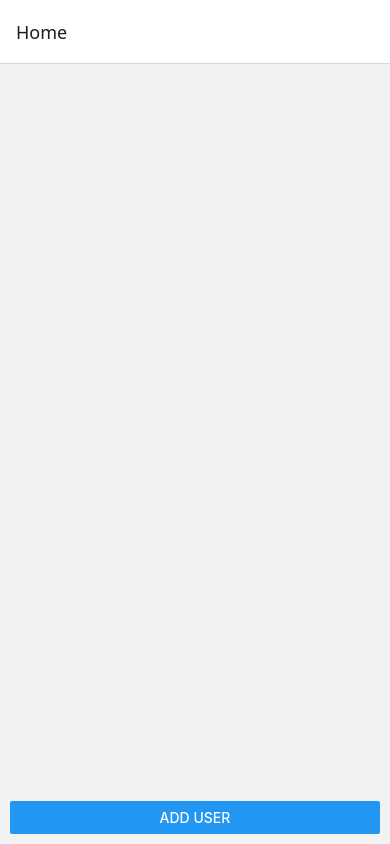
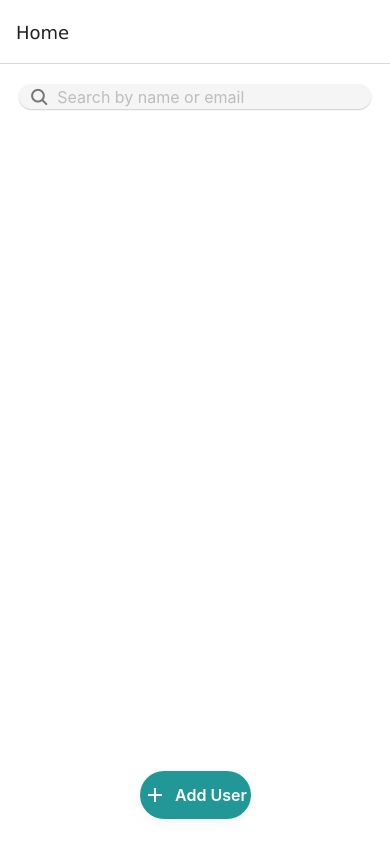
Before and after one commit to sudhanshu2070/userMgmnt, a React Native app: screen /Home in a window 390 px wide. Built offline with nearby package versions, Linux system fonts and the light colour scheme.

Commit message:
Search functionality and UI changes 0.1

```diff
--- a/App.tsx
+++ b/App.tsx
@@ -14,7 +14,16 @@ export default function App() {
     <Provider store={store}>
       <PersistGate loading={null} persistor={persistor}>
         <NavigationContainer>
-          <Stack.Navigator initialRouteName="Home">
+          <Stack.Navigator initialRouteName="Home"
+          screenOptions={{
+            headerStyle: { backgroundColor: '#ffffff'},
+            headerTintColor: '#212121',
+            headerTitleStyle: {
+              fontFamily: 'lucida grande',
+              fontWeight: 'condensedBold'
+            },
+          }}
+          >
             <Stack.Screen name="Home" component={HomeScreen} />
             <Stack.Screen name="Form" component={FormScreen} />
           </Stack.Navigator>
--- a/package.json
+++ b/package.json
@@ -20,9 +20,10 @@
     "expo": "~52.0.23",
     "expo-status-bar": "~2.0.0",
     "react": "18.3.1",
-    "react-native": "0.76.5",
+    "react-native": "^0.76.5",
     "react-native-gesture-handler": "^2.21.2",
     "react-native-get-random-values": "^1.11.0",
+    "react-native-paper": "^5.12.5",
     "react-native-reanimated": "^3.16.6",
     "react-native-safe-area-context": "^5.0.0",
     "react-native-screens": "^4.4.0",
@@ -35,6 +36,7 @@
     "@babel/core": "^7.25.2",
     "@types/react": "~18.3.12",
     "@types/react-native": "^0.72.8",
+    "@types/react-native-vector-icons": "^6.4.18",
     "@types/react-redux": "^7.1.34",
     "typescript": "^5.3.3"
   },
--- a/src/components/UserCard.tsx
+++ b/src/components/UserCard.tsx
@@ -28,7 +28,7 @@ const UserCard: React.FC<UserCardProps> = ({ user, onEdit, onDelete }) => {
 
       <View style={styles.actions}>
         <View style={styles.buttonContainer}>
-          <Button title="Edit" onPress={onEdit} color="#007BFF" />
+          <Button title="Update" onPress={onEdit} color="#007BFF" />
         </View>
         <View style={styles.buttonContainer}>
           <Button title="Delete" onPress={onDelete} color="#FF3B30" />
--- a/src/screens/FormScreen.tsx
+++ b/src/screens/FormScreen.tsx
@@ -53,7 +53,7 @@ const FormScreen: React.FC<FormScreenProps> = ({ navigation, route }) => {
     if (!validateFields()) return;
 
     if (user) {
-      // Updating existing user
+      // Updating the existing user
       dispatch(updateUser({ id: user.id, name, email, dob, phone }));
       Alert.alert('Success', 'User updated successfully.');
     } else {
@@ -72,9 +72,9 @@ const FormScreen: React.FC<FormScreenProps> = ({ navigation, route }) => {
   };
 
   const handleDateChange = (event: any, selectedDate: Date | undefined) => {
-    setShowDatePicker(false); // Close the picker
+    setShowDatePicker(false); // Closing the picker
     if (selectedDate) {
-      const formattedDate = selectedDate.toISOString().split('T')[0]; // Format to "YYYY-MM-DD"
+      const formattedDate = selectedDate.toISOString().split('T')[0]; // Formatting to "YYYY-MM-DD"
       setDob(formattedDate);
     }
   };
@@ -101,7 +101,7 @@ const FormScreen: React.FC<FormScreenProps> = ({ navigation, route }) => {
         style={styles.input}
         value={dob}
         placeholder="YYYY-MM-DD"
-        onFocus={() => setShowDatePicker(true)} // Show picker when input is focused
+        onFocus={() => setShowDatePicker(true)} // Showing the date picker when input is focused
       />
 
       {showDatePicker && (
@@ -124,7 +124,7 @@ const FormScreen: React.FC<FormScreenProps> = ({ navigation, route }) => {
       <Button
         title={user ? 'Update' : 'Add'}
         onPress={handleSubmit}
-        color="#007BFF"
+        color="#219897"
       />
     </View>
   );
--- a/src/screens/HomeScreen.tsx
+++ b/src/screens/HomeScreen.tsx
@@ -1,18 +1,55 @@
-    import React from 'react';
-    import { FlatList, View, Button, StyleSheet } from 'react-native';
+    import React, { useState } from 'react';
+    import { FlatList, View, Button, StyleSheet, TextInput, TouchableOpacity, Text } from 'react-native';
     import UserCard from '../components/UserCard';
     import { useSelector, useDispatch } from 'react-redux';
     import { RootState } from '../redux/store';
     import { deleteUser } from '../redux/userSlice';
+    import { IconButton } from 'react-native-paper';
+    import Ionicons from 'react-native-vector-icons/Ionicons';
+    import Icon from 'react-native-vector-icons/MaterialIcons';
 
     const HomeScreen: React.FC = ({ navigation }: any) => {
+
+    const [searchQuery, setSearchQuery] = useState('');
+
     const users = useSelector((state: RootState) => state.user.users);
     const dispatch = useDispatch();
 
+    const filteredUsers = users.filter(
+        (user) =>
+          user.name.toLowerCase().includes(searchQuery.toLowerCase()) ||
+          user.email.toLowerCase().includes(searchQuery.toLowerCase())
+      );
+
+    // For search icon at the top(in the title bar)
+
+    // React.useLayoutEffect(() => {
+    //     navigation.setOptions({
+    //       headerRight: () => (
+    //         <IconButton
+    //           icon="magnify"
+    //           size={24}
+    //           onPress={() => {}}
+    //         />
+    //       ),
+    //     });
+    // }, [navigation]);
+
     return (
         <View style={styles.container}>
+            <View style={styles.searchContainer}>
+                <Ionicons name="search" size={20} color="#757575" style={styles.icon} />
+                <TextInput
+                    style={styles.searchInput}
+                    placeholder="Search by name or email"
+                    placeholderTextColor="#BDBDBD"
+                    value={searchQuery}
+                    onChangeText={setSearchQuery}
+                />
+            </View>
+
         <FlatList
-            data={users}
+            data={filteredUsers}
             keyExtractor={(item) => item.id}
             renderItem={({ item }) => (
             <UserCard
@@ -22,7 +59,13 @@
                 />
             )}
         />
-        <Button title="Add User" onPress={() => navigation.navigate('Form')} />
+            <TouchableOpacity
+                style={styles.addButton}
+                onPress={() => navigation.navigate('Form')}
+            >
+            <Icon name="add" size={24} color="#fff" />
+            <Text style={styles.addButtonText}>Add User</Text>
+          </TouchableOpacity>
         </View>
     );
     };
@@ -31,7 +74,56 @@
     container: {
         flex: 1,
         padding: 10,
+        backgroundColor:'#ffffff',
     },
+    searchContainer: {
+        flexDirection: 'row',
+        alignItems: 'center',
+        backgroundColor: '#F5F5F5',
+        borderRadius: 25,
+        paddingHorizontal: 10,
+        paddingVertical: 1.5,
+        marginVertical: 10,
+        shadowColor: '#000',
+        shadowOffset: { width: 0, height: 1 },
+        shadowOpacity: 0.2,
+        shadowRadius: 1.5,
+        elevation: 2,
+        width: '95%', // (95% of the container)
+        alignSelf: 'center',
+      },
+    icon: {
+        marginRight: 8,
+    },
+    searchInput: {
+        flex: 1,
+        fontSize: 16,
+        color: '#212121',
+      },
+    addButton: {
+        flexDirection: 'row',
+        alignItems: 'center',
+        justifyContent: 'center',
+        backgroundColor: '#219897',
+        paddingVertical: 12,
+        borderRadius: 25,
+        shadowColor: '#EEEEEE',
+        shadowOffset: { width: 0, height: 4 },
+        shadowOpacity: 0.5,
+        shadowRadius: 8,
+        elevation: 5,
+        marginTop: 15,
+        marginBottom: 15,
+        marginHorizontal: 20,
+        width: '30%',
+        alignSelf: 'center',
+    },
+    addButtonText: {
+        color: '#fff',
+        fontSize: 16,
+        fontWeight: '600',
+        marginLeft: 8,
+      },
     });
 
     export default HomeScreen;
```
Also changed, not shown: 1 other file (tests, documents, lock files or other folders).
